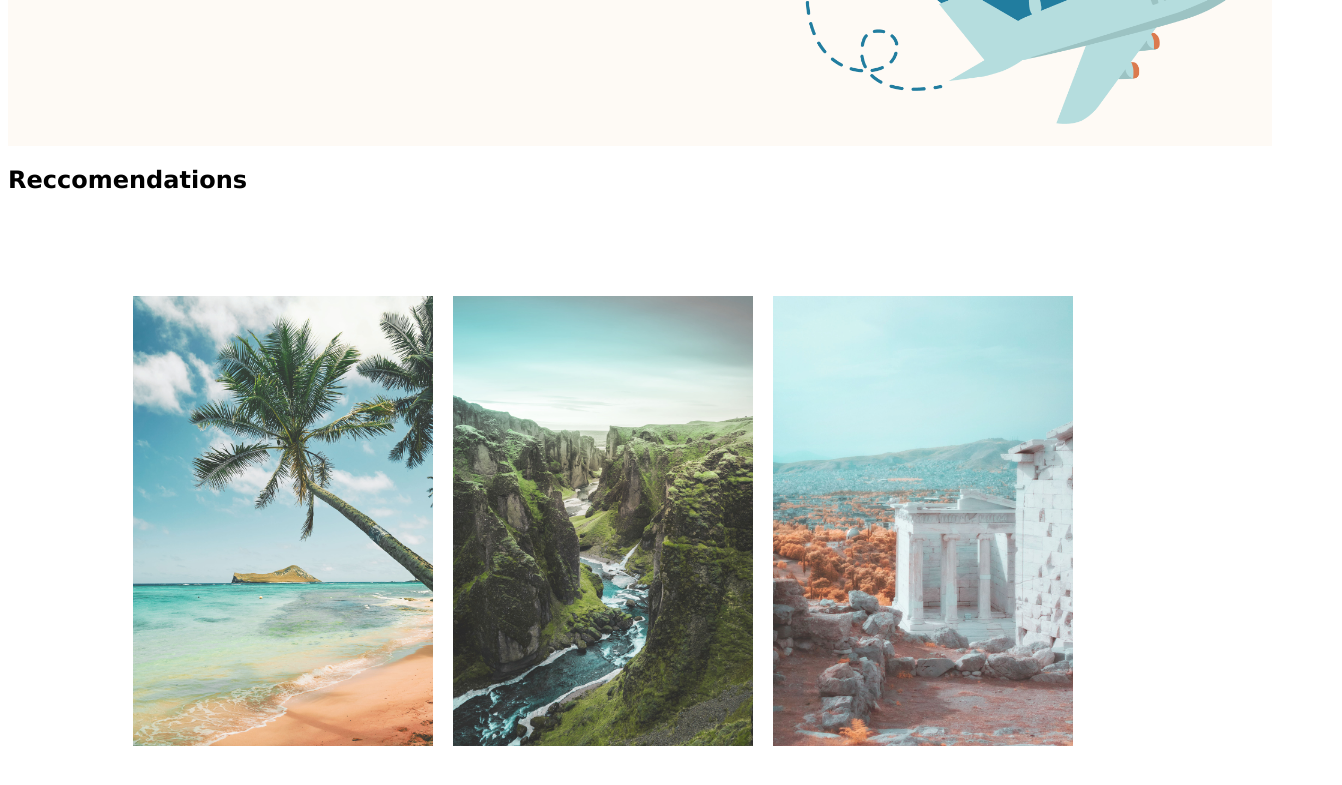
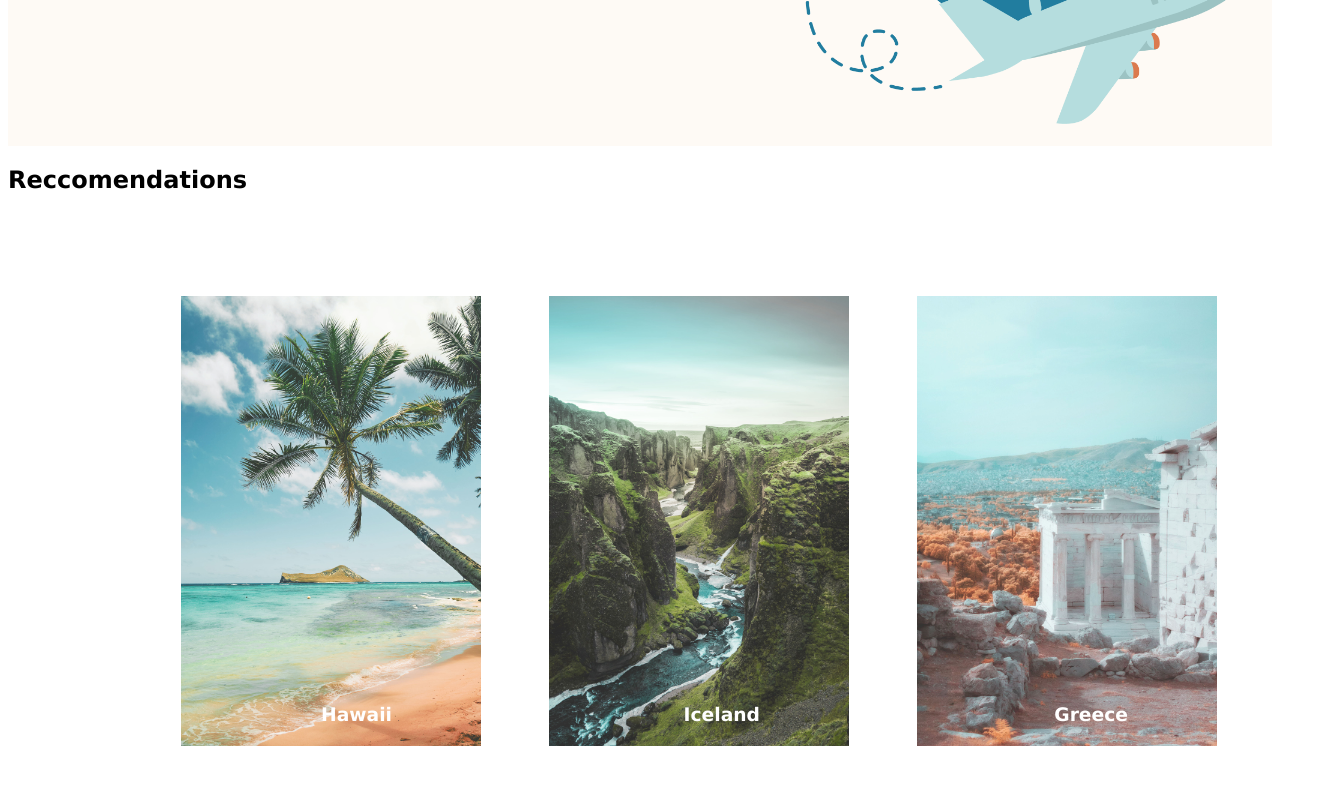
Before and after one commit to jiachen88/Travel-site-Project, a plain HTML site: page index.html in a window 1280 px wide. Shown: the part 349-1134 px from the top of the page, 1342 px wide, since content can reach past the window. Drawn offline with Linux system fonts and the light colour scheme.

Commit message:
Added text on top of imgs for the links

```diff
--- a/Css/main.css
+++ b/Css/main.css
@@ -42,17 +42,39 @@ img {
 
 .main-content {
     display: flex;
+    position: relative;
+}
 
+.main-content__destinationh {
+    position: absolute;
+    bottom: 3.5rem;
+    right: 55rem;
+    color: white;
+}
 
+.main-content__destinationi {
+    position: absolute;
+    bottom: 3.5rem;
+    right: 32rem;
+    color: white;
+}
+
+.main-content__destinationg {
+    position: absolute;
+    bottom: 3.5rem;
+    right: 9rem;
+    color: white;
 }
 
 .main-content__hawaii {
     width: 20rem;
-    border-radius: 2rem;
+    margin-right: 3rem;
+    margin-left: 3rem;
 }
 
 .main-content__iceland {
     width: 20rem;
+    margin-right: 3rem;
 }
 
 .main-content__greece {
--- a/index.html
+++ b/index.html
@@ -38,6 +38,10 @@
                 alt="A picture of Iceland"></a>
         <a class="maincontent__greece" href="./Pages/greece.html"><img src="./Assets/Images/greece.jpg"
                 alt="A picture of Greece"></a>
+        <h3 class="main-content__destinationh">Hawaii</h3>
+        <h3 class="main-content__destinationi">Iceland</h3>
+        <h3 class="main-content__destinationg">Greece</h3>
+    </main>
 
 </body>
 
```
